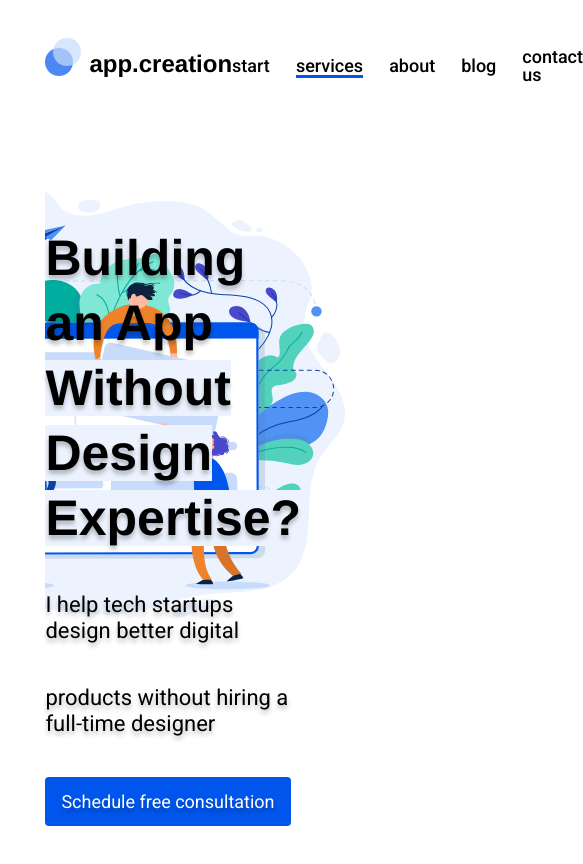
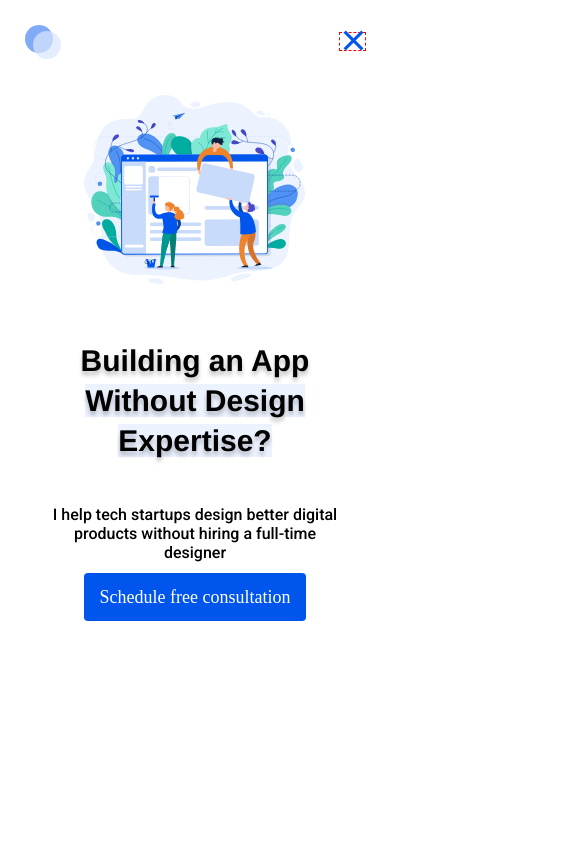
Before and after one commit to WebHeroSchool/MMproject, a plain HTML site: page index.html in a window 390 px wide. Shown: the whole page, 583 px wide, since content can reach past the window. Drawn offline with Linux system fonts and the light colour scheme; a web font is replaced by a local one.

```diff
--- a/index.html
+++ b/index.html
@@ -2,18 +2,34 @@
 <html>
 <head>
   <meta charset="utf-8">
+  <meta name="viewport" content="width=device-width,inicial-scale=1">
   <title>Мой первый сайт</title>
   <link rel="stylesheet" href="styles.css">
   <link href="https://fonts.googleapis.com/css2?family=PT+Serif+Caption&family=Roboto:wght@400;500&display=swap" rel="stylesheet">
   <link href="fonts.css" rel="stylesheet">
 </head>
 <body>
+  <div class="burger-menu">
+    <a href="#" class="burger-menu__button"></a>
+    <span class="burger-menu__line"></span>
+    <nav class="burger-menu__nav">
+      <a href="section-1" class="burger-menu__link">start</a>
+      <a href="section-2" class="burger-menu__link">services</a>
+      <a href="section-3" class="burger-menu__link">about</a>
+      <a href="section-4" class="burger-menu__link">blog</a>
+      <a href="section-5" class="burger-menu__link">contact us</a>
+    </nav>
+  </div>
   <div class="wrapper">
   <header class="header">
     <div class="logo">
       <div class="logo__circle logo__circle_color_dark-blue"></div>
       <div class="logo__circle logo__circle_color_blue"></div>
       app.creation</div>
+      <div class="mobile-logo">
+        <div class="logo__circle logo__circle_color_dark-blue"></div>
+        <div class="logo__circle logo__circle_color_blue"></div>
+        </div>
       <nav class="menu">
       <a class="menu__item" href="#">start</a>
       <a class="menu__item menu__item_active" href="#">services</a>
@@ -25,9 +41,9 @@
   <section class="main">
       <h1 class="main__title">Building an App
       <span class="main__title-text-highlight">Without Design</span>
-      <span class="main__title-text-highlight">Expertise?</span></1h>
-      <p class="main__description">I help tech startups design better digital</p>
-      <p class="main__description">products without hiring a full-time designer</p>
+      <span class="main__title-text-highlight">Expertise?</span></h1>
+      <p class="main__description">I help tech startups design better digital
+      products without hiring a&nbsp;full-time designer</p>
       <a class="main__button" href="#">Schedule free consultation</a>
   </section>
 </div>
--- a/styles.css
+++ b/styles.css
@@ -28,7 +28,7 @@ font: bold 24px/31px PT_Serif, Aria,Helvetica,Sana-serif;
 }
 .logo__circle_color_blue {
   left:8px;
-  top:40%;
+  top:60%;
   background: #C8DBFB;
 }
 .logo__circle_color_dark-blue {
@@ -76,35 +76,29 @@ color: #000;
   width: 100%;
 }
 .main {
-display: flex;
-justify-content: space-between;
 padding:0 63% 100px 0;
 background: top right no-repeat url('photo.svg');
 //background-repeat: no-repeat;
 //background-position: right top;
 }
 .main__title {
-font:bold 50px/65px 'PT_Serif',Aria, Helvetica, Sana-serif;
-text-shadow: 0px 4px 4px rgba(0, 0, 0, 0.25);
+font:bold 50px/65px 'PT_Serif';
 font-style: normal;
 margin-bottom:40px;
 }
 .main__description {
-font-family:'Roboto';
-font-weight:400;
-font-size:22px;
-line-height: 26px;
+font: normal 500 22px/26px 'Roboto';
 margin-top:41px;
 }
 .main__button {
-font-family:'Roboto';
+font-family:'Roboto'Aria, Helvetica, Sana-serif;
 font-weight:400;
 font-size:18px;
 line-height: 21px;
 color: white;
 background: #0056EC;
-width: 279px;
-height: 57px;
+width: 209px;
+height: 44px;
 border-radius:4px;
 margin-top: 40px;
 text-decoration: none;
@@ -119,3 +113,120 @@ background-color: #D40FA9;
 .main__title-text-highlight {
 background-color:#ECF3FF
 }
+.mobile-logo {
+  display:none;
+}
+.burger-menu__link {
+display: none;
+}
+@media (max-width:768px) {
+  .menu {
+    display:none;
+  }
+  .header {
+    margin-bottom: 28px;
+  }
+  .main {
+    text-align: center;
+    padding:74% 0 0;
+    background-size: 74%;
+    background-position: top center;
+    margin-top: 87px;
+  }
+  .main__title {
+  font:bold 30px/40px 'PT_Serif',Aria, Helvetica, Sana-serif;
+  text-shadow: 0px 4px 4px rgba(0, 0, 0, 0.25);
+  font-style: normal;
+  margin-bottom:44px;
+  }
+  .main__description {
+  font: normal 500 16px/19px 'Roboto',Aria, Helvetica, Sana-serif;
+  margin-bottom: 25px;
+  }
+  .main__button {
+  font-family: 400 14px/16px 'Roboto'Aria, Helvetica, Sana-serif;
+  margin-top:25px;
+}
+.logo {
+  display:none;
+}
+.mobile-logo {
+  display:block;
+  position:absolute;
+  left:25px;
+  top:25px;
+  width: 28px;
+  height:28px;
+  opacity:.7;
+  border-radius: 50%;
+}
+.logo__circle_color_blue {
+  left:8px;
+  top:20%;
+  background: #C8DBFB;
+}
+.logo__circle_color_dark-blue {
+  background: #0056EC;
+}
+.burger-menu__button {
+  position: fixed;
+  top:32px;
+  right: 24px;
+  width: 25px;
+  height: 17px;
+  border: dashed 1px red;
+}
+.burger-menu__line,.burger-menu__line::before,.burger-menu__line::after {
+  position: absolute;
+  width: 25px;
+  height: 3px;
+  background-color:#0056EC;
+}
+.burger-menu__line {
+  top:39px;
+  right:24px;
+    position: fixed;
+}
+.burger-menu__line::before {
+  content: "";
+  top:6px;
+}
+.burger-menu__line::after {
+  content: "";
+  top:-6px;
+}
+.burger-menu-button__active,.burger-menu__line {
+  background-color: transparent;
+}
+.burger-menu-button__active, .burger-menu__line::before {
+  top:0;
+  transform: rotate(45deg);
+}
+.burger-menu-button__active, .burger-menu__line::after {
+top:0;
+transform: rotate(-45deg);
+}
+.burger-menu__nav {
+  padding-top:136px;
+  position: fixed;
+  display: flex;
+  flex-flow: column;
+  width: 100%;
+  background-color: #fff;
+  right: -100%;
+}
+.burger-menu-button__active,.burger-menu__nav {
+
+}
+.burger-menu__link {
+  font-family:'Roboto',Aria,Helvetica,Sans-serif;
+  font-style: normal;
+  font-weight: 500;
+  font-size: 30px;
+  line-height: 35px;
+  padding: 24px;
+  text-align: center;
+  text-decoration: none;
+  color: #000;
+}
+}
```
